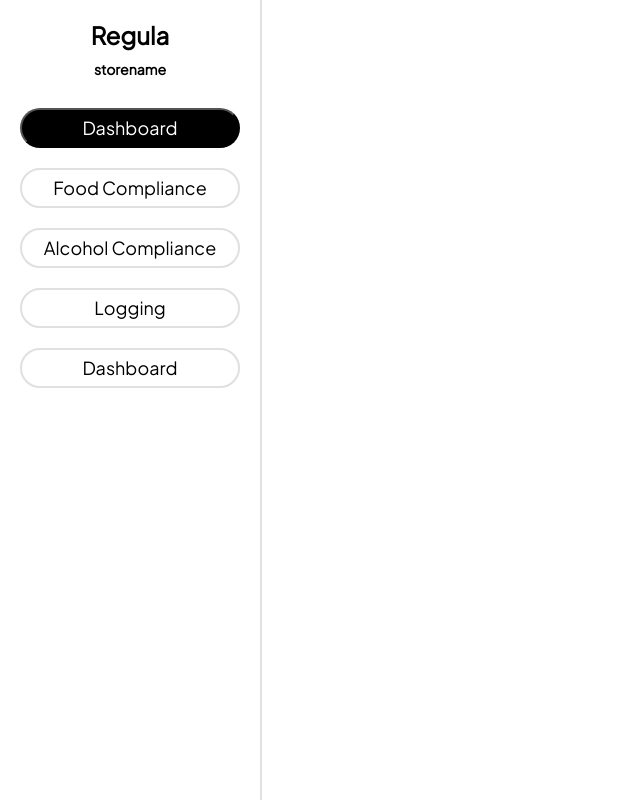
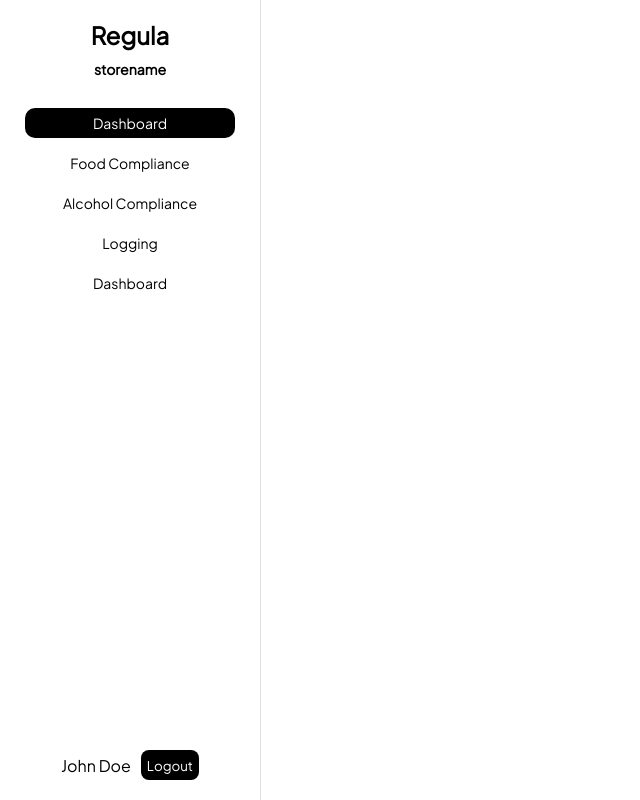
Before and after one commit to siguraso/fullstack-project-v26, a Vue app in the folder frontend/: page / in a window 1280 px wide. Shown: the whole page, without its empty margins (0-640 px from the left). Built offline with nearby package versions, Linux system fonts and the light colour scheme; the HTML template or start-up script is replaced by a standard one.

Commit message:
added user placeholder and slight adjustments

```diff
--- a/frontend/src/components/Sidebar.vue
+++ b/frontend/src/components/Sidebar.vue
@@ -30,18 +30,21 @@ function setActive(index: number) {
         </button>
       </li>
     </ul>
+    <div class="user-info">
+      <p>John Doe</p>
+      <button>Logout</button>
+    </div>
   </div>
-
 </template>
 
 <style>
 
 .sidebar {
-  width: 20%;
+  width: 15%;
   min-width: 260px;
   height: 100vh;
   background-color: var(--bg);
-  border-right: 2px solid var(--stroke);
+  border-right: 1px solid var(--stroke);
   display: flex;
   flex-direction: column;
   align-items: center;
@@ -71,19 +74,17 @@ function setActive(index: number) {
 .menu-button {
   background-color: var(--neutral);
   color: var(--bg);
-  font-size: 18px;
-  border-radius: 50px;
-  margin-bottom: 20px;
+  border: none;
+  font-size: 14px;
 }
 
 .menu-button-inactive {
   background-color: transparent;
   color: var(--neutral);
-  border: 2px solid var(--stroke);
+  /*border: 2px solid var(--stroke);*/
+  border: none;
   outline: none;
-  font-size: 18px;
-  border-radius: 50px;
-  margin-bottom: 20px;
+  font-size: 14px;
 }
 
 .menu-button-inactive:hover {
@@ -91,9 +92,11 @@ function setActive(index: number) {
 }
 
 .menu-button, .menu-button-inactive {
-  width: 220px;
+  width: 210px;
   box-sizing: border-box;
-  height: 40px;
+  height: 30px;
+  margin-bottom: 10px;
+  border-radius: 10px;
   transition:
     background-color 220ms ease,
     color 220ms ease,
@@ -105,4 +108,26 @@ function setActive(index: number) {
   transform: scale(0.98);
 }
 
+.user-info {
+  margin-top: auto;
+  padding: 20px;
+  display: flex;
+  flex-direction: row;
+  align-items: center;
+  gap: 10px;
+}
+
+.user-info p {
+  margin: 0;
+}
+
+.user-info button {
+  margin-bottom: 0;
+  background-color: var(--neutral);
+  color: var(--bg);
+  border: none;
+  height: 30px;
+  border-radius: 8px;
+}
+
 </style>
```
